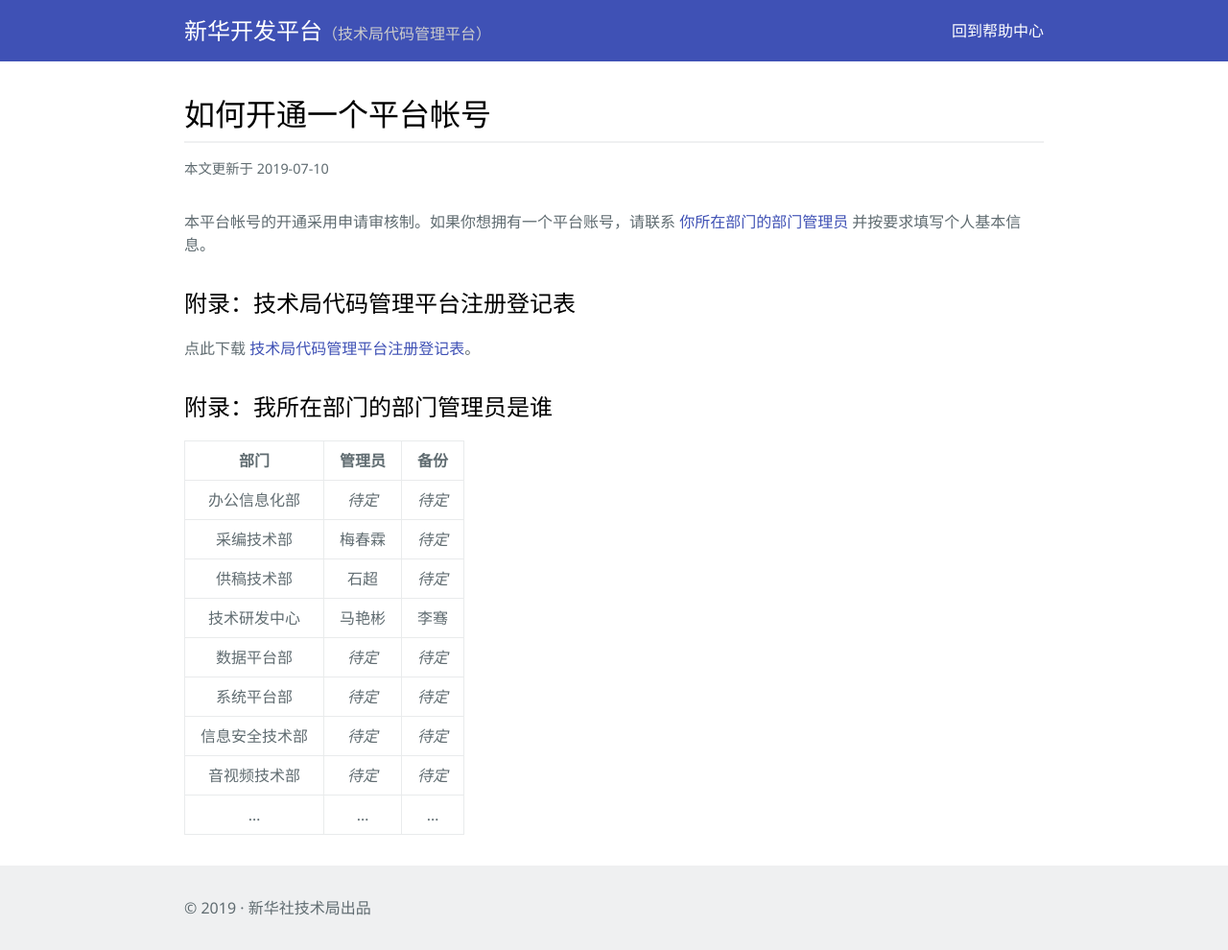
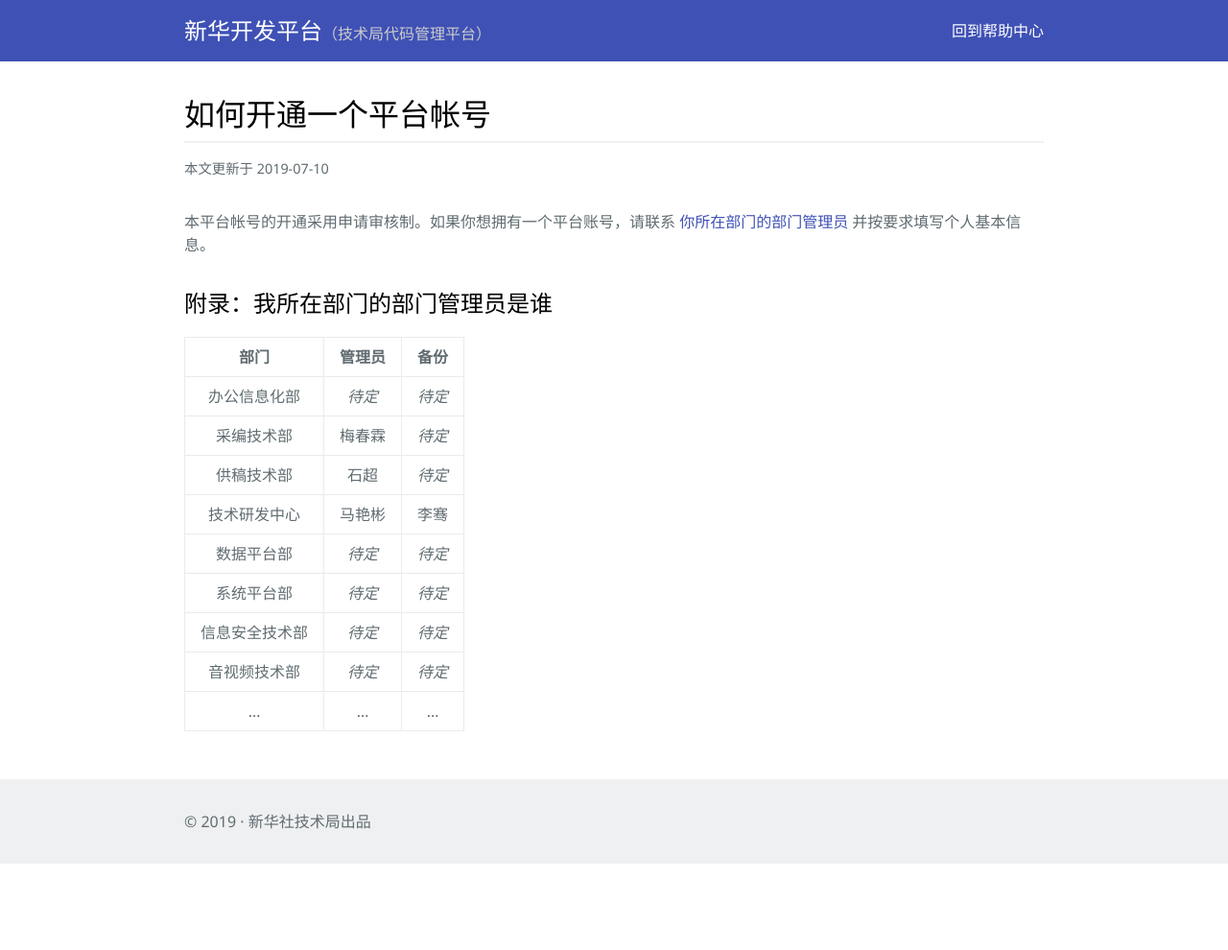
Before and after one commit to myanbin/guides, a Jekyll site: the page built from firststep/2019-06-26-creating-account.md, in a window 1280 px wide. Shown: the whole page at 96% size. Built offline with Jekyll 4.4.1, drawn with Linux system fonts in a browser that asks for light colours; after the commit the page ends 900 px from its top, so only the background shows below that.

Commit message:
feat: 更新登记表到 v4

```diff
--- a/firststep/2019-06-26-creating-account.md
+++ b/firststep/2019-06-26-creating-account.md
@@ -13,11 +13,6 @@
 本平台帐号的开通采用申请审核制。如果你想拥有一个平台账号，请联系 [你所在部门的部门管理员](#administrator) 并按要求填写个人基本信息。
 
 
-## 附录：技术局代码管理平台注册登记表
-
-点此下载 <a href="./registration-form.xlsx" download="技术局代码管理平台注册登记表.xlsx">技术局代码管理平台注册登记表</a>。
-
-
 ## 附录：我所在部门的部门管理员是谁 {#administrator}
 
 | 部门 | 管理员 | 备份 |
```
Also changed, not shown: index.md (+1 -1 lines), 1 other file.
